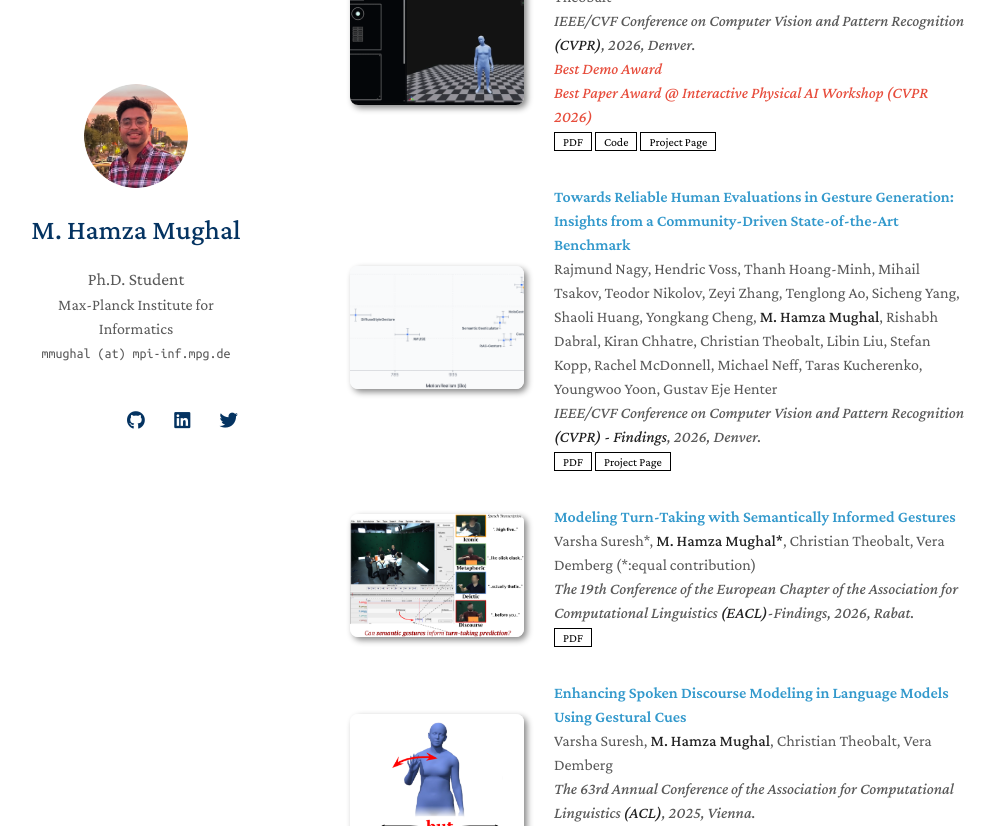
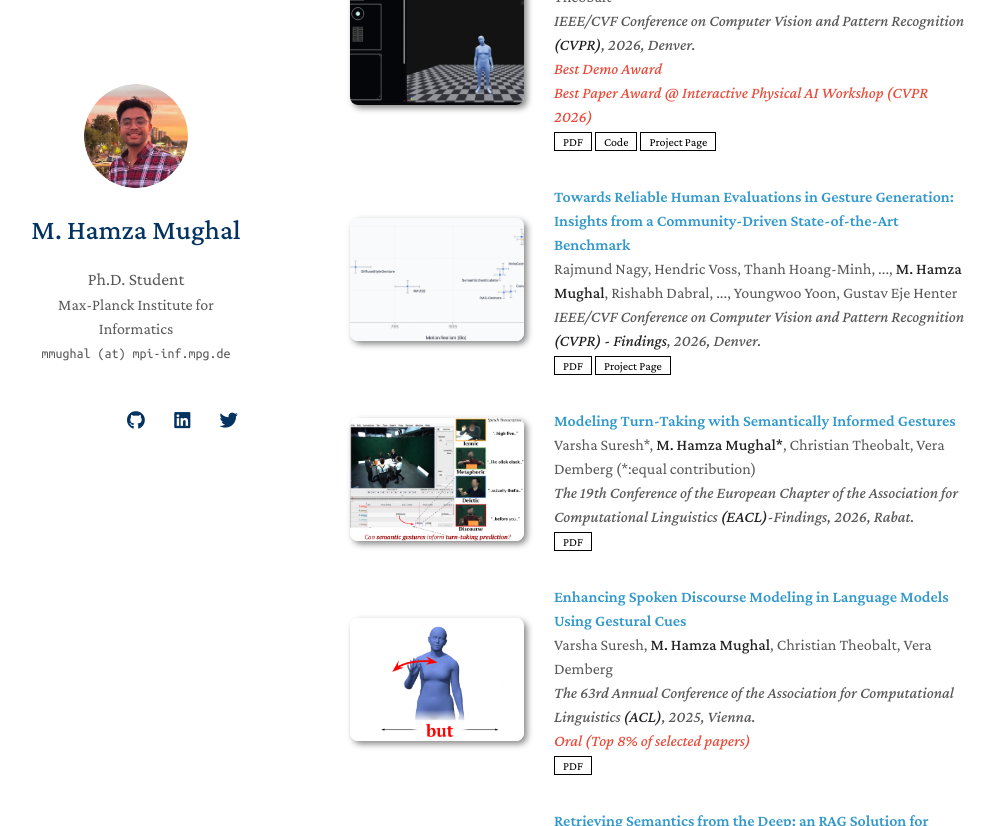
Before and after one commit to m-hamza-mughal/m-hamza-mughal.github.io, a Jekyll site: the page built from index.md, in a window 1280 px wide and 900 px high, scrolled down 649 px, cut to the strip 0-826 px from the top of the window. Shown: the whole strip, without its empty margins (140-1135 px from the left). Built offline with Jekyll 4.4.1, drawn with Linux system fonts in a browser that asks for light colours; nearby versions of some CDN libraries; a style sheet for code colours, icons or effects is not loaded; our own code applies the rules of GitHub Pages for plain Markdown files.

Commit message:
authors for genea

```diff
--- a/_data/publications.yml
+++ b/_data/publications.yml
@@ -13,7 +13,7 @@
     notes2: Best Paper Award @ Interactive Physical AI Workshop (CVPR 2026)
 
   - title: "Towards Reliable Human Evaluations in Gesture Generation: Insights from a Community-Driven State-of-the-Art Benchmark"
-    authors: Rajmund Nagy, Hendric Voss, Thanh Hoang-Minh, Mihail Tsakov, Teodor Nikolov, Zeyi Zhang, Tenglong Ao, Sicheng Yang, Shaoli Huang, Yongkang Cheng, <strong>M. Hamza Mughal</strong>, Rishabh Dabral, Kiran Chhatre, Christian Theobalt, Libin Liu, Stefan Kopp, Rachel McDonnell, Michael Neff, Taras Kucherenko, Youngwoo Yoon, Gustav Eje Henter
+    authors: Rajmund Nagy, Hendric Voss, Thanh Hoang-Minh, ..., <strong>M. Hamza Mughal</strong>, Rishabh Dabral, ..., Youngwoo Yoon, Gustav Eje Henter
     # conference_short: CVPR
     conference: IEEE/CVF Conference on Computer Vision and Pattern Recognition <strong>(CVPR) - Findings</strong>, 2026, Denver.
     pdf: https://arxiv.org/abs/2511.01233
```
